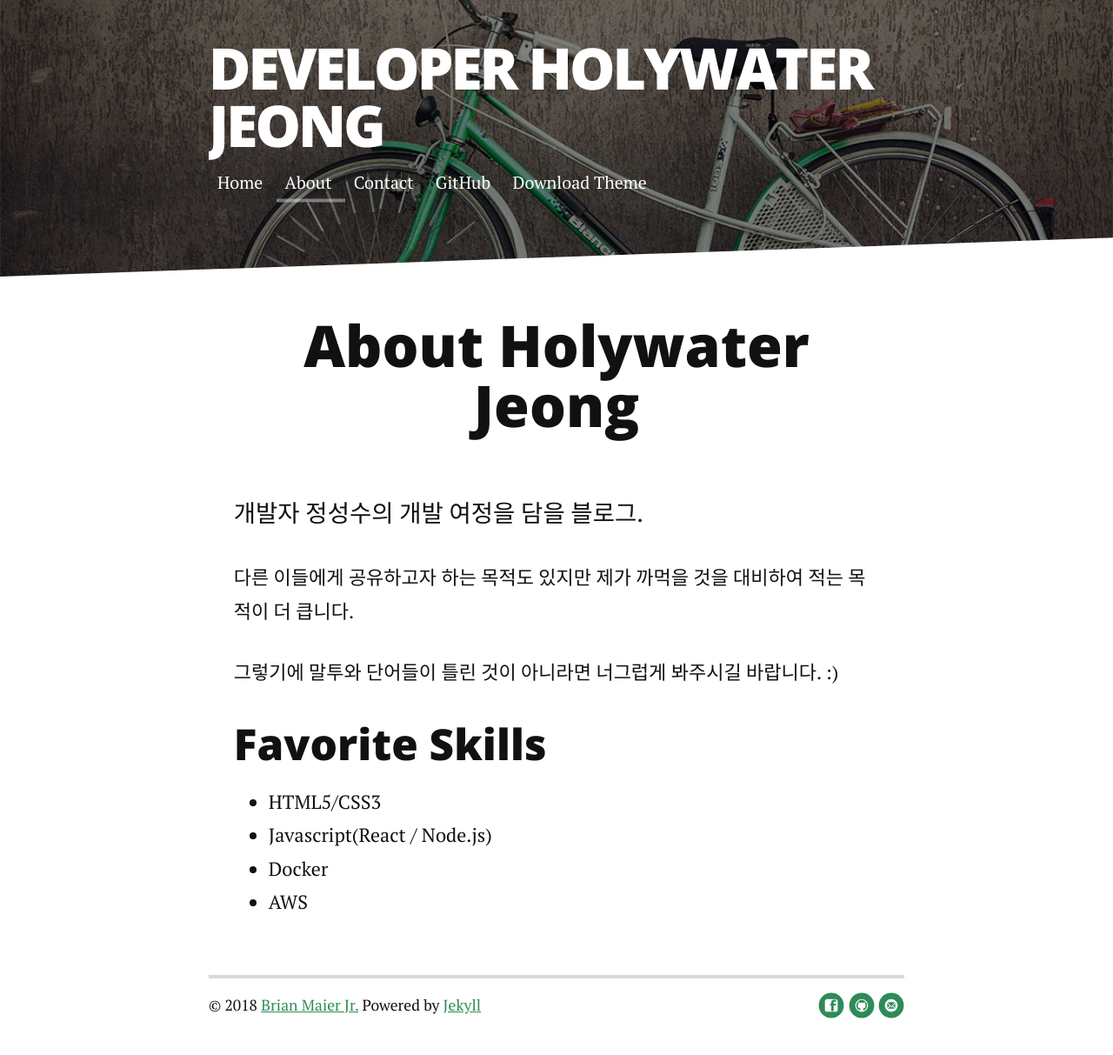
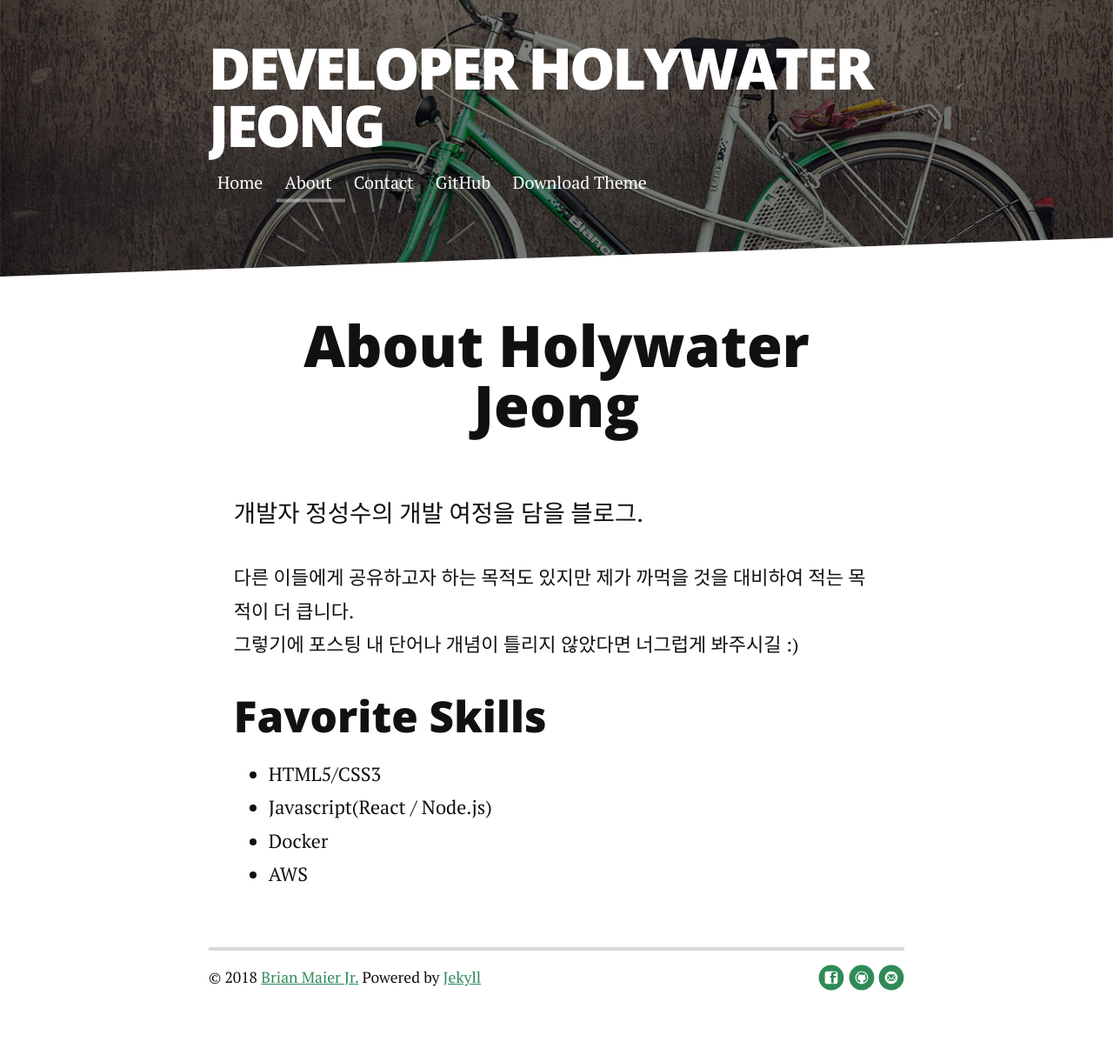
Before and after one commit to Holywater-Jeong/Holywater-Jeong.github.io, a Jekyll site: the page built from about.md, in a window 1280 px wide. Shown: the whole page at 87% size. Built offline with Jekyll 4.4.1, drawn with Linux system fonts in a browser that asks for light colours; nearby versions of some CDN libraries; after the commit the page ends 1181 px from its top, so only the background shows below that.

Commit message:
About 페이지 수정

```diff
--- a/about.md
+++ b/about.md
@@ -9,10 +9,8 @@ title: About Holywater Jeong
 	개발자 정성수의 개발 여정을 담을 블로그.
 	</p>
 	<p>
-	다른 이들에게 공유하고자 하는 목적도 있지만 제가 까먹을 것을 대비하여 적는 목적이 더 큽니다.
-	</p>
-	<p>
-	그렇기에 말투와 단어들이 틀린 것이 아니라면 너그럽게 봐주시길 바랍니다. :)
+	다른 이들에게 공유하고자 하는 목적도 있지만 제가 까먹을 것을 대비하여 적는 목적이 더 큽니다.<br/>
+	그렇기에 포스팅 내 단어나 개념이 틀리지 않았다면 너그럽게 봐주시길 :)
 	</p>
 	<h2>Favorite Skills</h2>
 	<ul>
```
